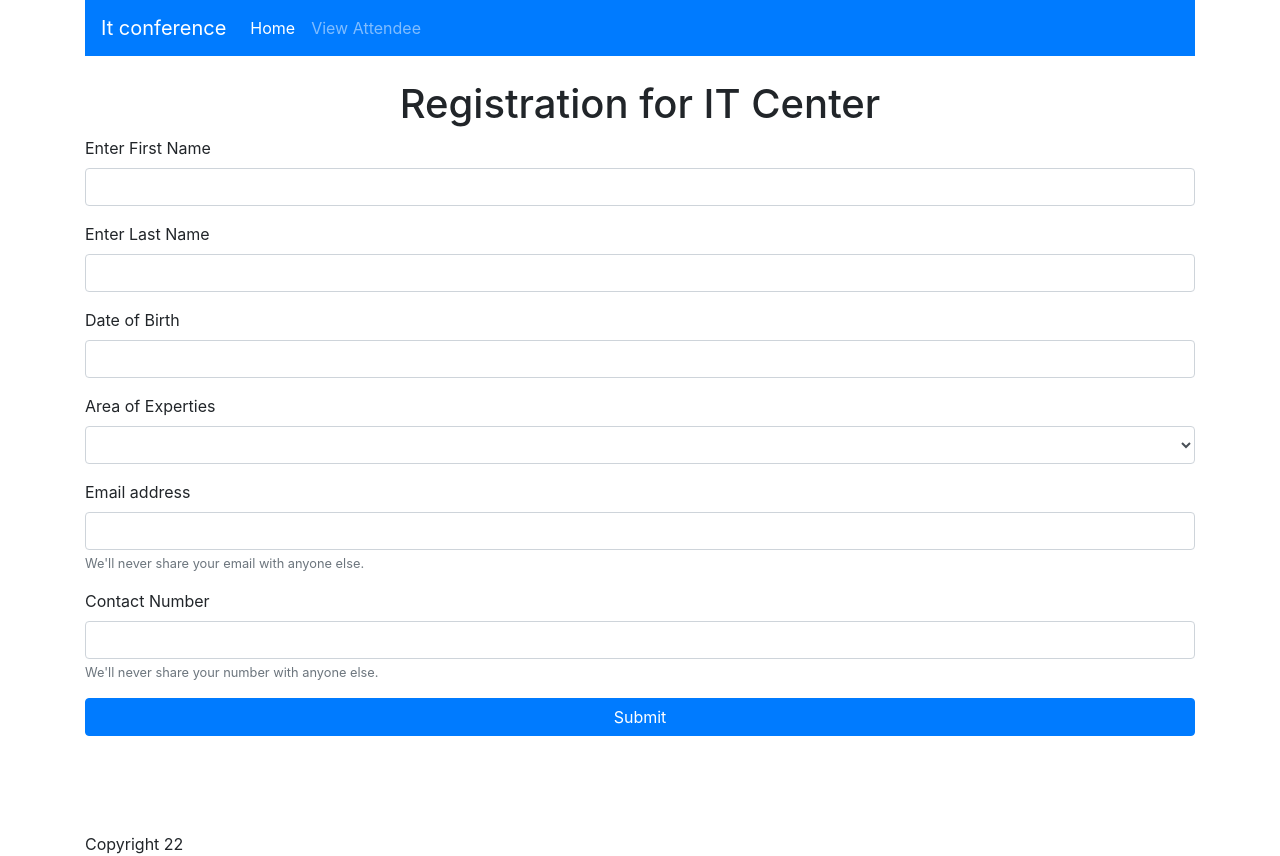
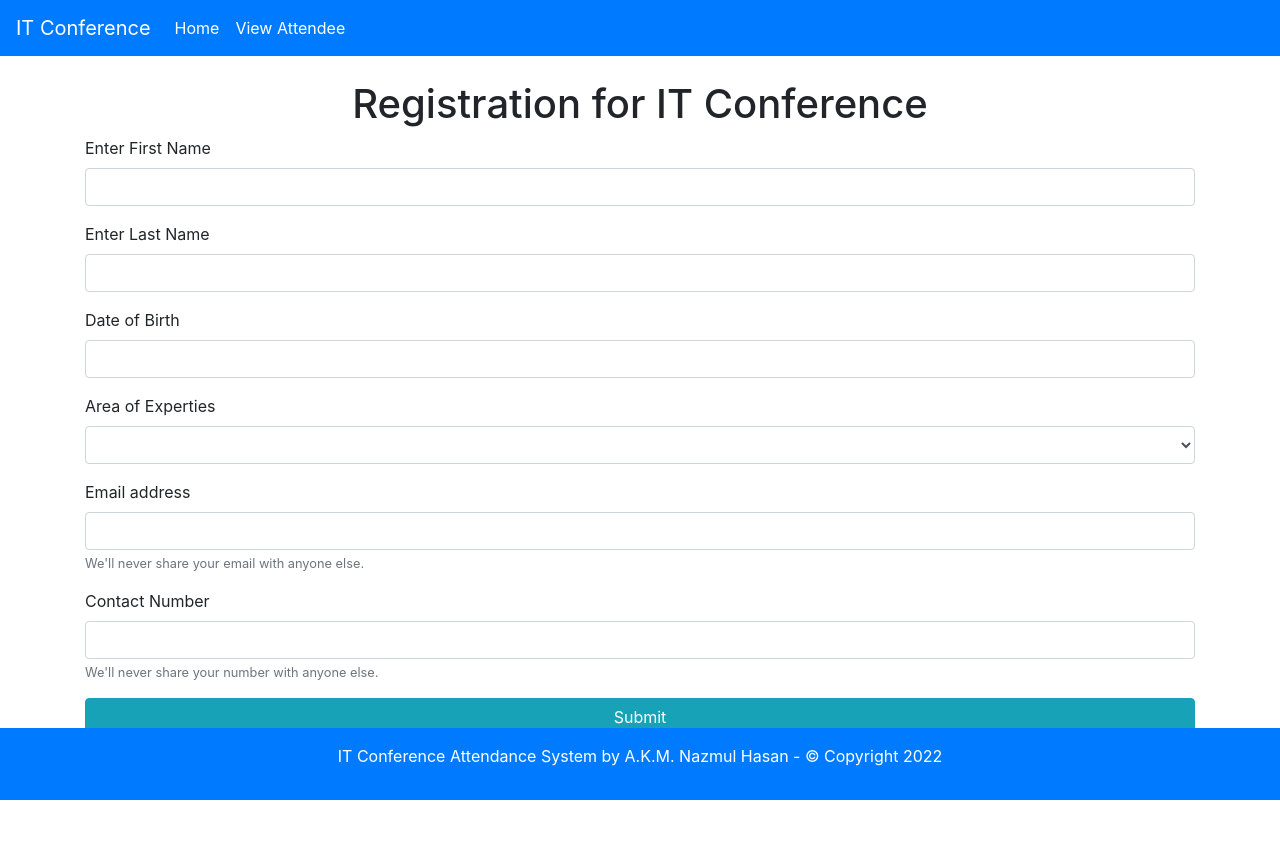
Before and after one commit to bijoypython/attendance, a PHP site: page /index.php in a window 1280 px wide. After the commit the page ends 800 px from the top, so only its background shows below. Run offline with PHP 8.4, Linux system fonts and the light colour scheme; data that the repository does not hold is empty.

Commit message:
Header and Footer Updated

```diff
--- a/includes/footer.php
+++ b/includes/footer.php
@@ -1,6 +1,8 @@
 
-    <div id="footer">
-        <?php echo 'Copyright ' . date('y'); ?>
+    <div id="footer" class="p-3 bg-primary text-white fixed-bottom">
+      <p class="text-center"> IT Conference Attendance System by A.K.M. Nazmul Hasan - &copy; <?php echo 'Copyright ' . date('Y'); ?></p>
+
+      <!-- php echo 'Copyright ' . date('y');     -->
     </div>
   </div>
  <!-- Optional JavaScript -->
--- a/includes/header.php
+++ b/includes/header.php
@@ -13,17 +13,18 @@
     <title>Attendance - <?php echo $title ?> </title>
   </head>
   <body>
-    <div class="container">
     <nav class="navbar navbar-expand-lg navbar-dark bg-primary">
-        <a class="navbar-brand" href="index.php">It conference </a>
+      <a class="navbar-brand" href="index.php">IT Conference </a>
       <button class="navbar-toggler" type="button" data-toggle="collapse" data-target="#navbarNavAltMarkup" aria-controls="navbarNavAltMarkup" aria-expanded="false" aria-label="Toggle navigation">
         <span class="navbar-toggler-icon"></span>
       </button>
       <div class="collapse navbar-collapse" id="navbarNavAltMarkup">
         <div class="navbar-nav">
           <a class="nav-item nav-link active" href="index.php">Home <span class="sr-only">(current)</span></a>
-            <a class="nav-item nav-link" href="viewrecords.php">View Attendee</a>
+          <a class="nav-item nav-link active" href="viewrecords.php">View Attendee</a>
         </div>
       </div>
     </nav>
+    <div class="container">
+
       <br/>
--- a/index.php
+++ b/index.php
@@ -14,7 +14,7 @@
         -email address
         -contact number
     -->
-    <h1 class="text-center">Registration for IT Center</h1>
+    <h1 class="text-center">Registration for IT Conference</h1>
     <form method="post" action="success.php">
         <div class="form-group">
             <label for="firstname">Enter First Name </label>
@@ -46,7 +46,7 @@
             <input type="phone" class="form-control" id="phone" name="phone" aria-describedby="phoneHelp">
             <small id="phoneHelp" class="form-text text-muted">We'll never share your number with anyone else.</small>
         </div>
-        <button type="submit" name="submit" class="btn btn-primary btn-block">Submit</button>
+        <button type="submit" name="submit" class="btn btn-info btn-block">Submit</button>
     </form>
 <br>
 <br>
```
Lines whose indentation alone changed are shown as unchanged.
